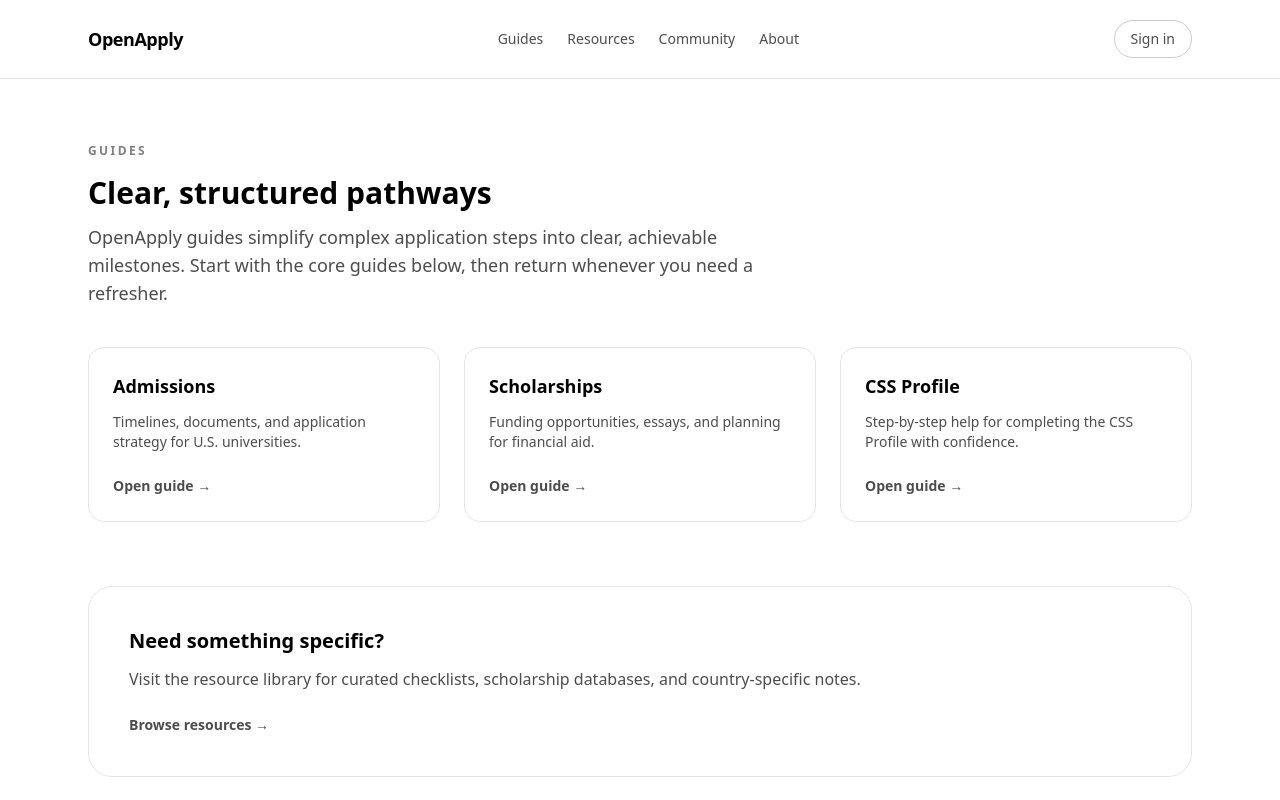
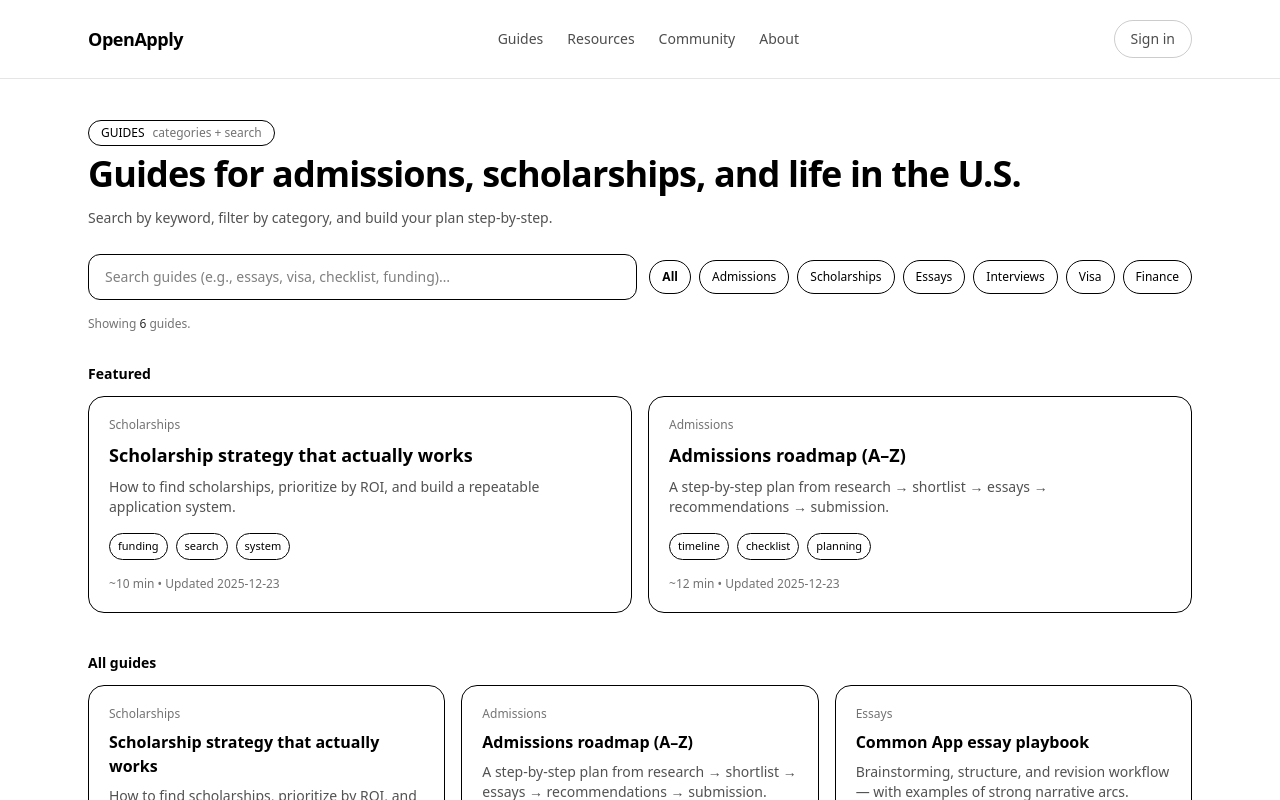
Before and after one commit to LuanDeri1/openapply, a Next.js app: page /guides in a window 1280 px wide. Shown: the top 800 px of the page. Built offline with nearby package versions, Linux system fonts and the light colour scheme.

Commit message:
Build Guides page with search + categories

```diff
--- a/app/guides/page.tsx
+++ b/app/guides/page.tsx
@@ -1,70 +1,231 @@
-import Link from "next/link";
+"use client";
 
-type GuideCardProps = {
+import { useMemo, useState } from "react";
+
+type Guide = {
+  id: string;
   title: string;
-  description: string;
-  href: string;
+  summary: string;
+  category: "Admissions" | "Scholarships" | "Visa" | "Essays" | "Interviews" | "Finance";
+  tags: string[];
+  minutes: number;
+  updated: string; // YYYY-MM-DD
+  featured?: boolean;
 };
 
-const GuideCard = ({ title, description, href }: GuideCardProps) => (
-  <Link
-    href={href}
-    className="rounded-2xl border border-black/10 p-6 transition hover:border-black"
-  >
-    <h3 className="text-lg font-semibold">{title}</h3>
-    <p className="mt-3 text-sm text-black/70">{description}</p>
-    <span className="mt-6 inline-flex text-sm font-semibold text-black/70 hover:text-black">
-      Open guide →
-    </span>
-  </Link>
-);
+const GUIDES: Guide[] = [
+  {
+    id: "admissions-roadmap",
+    title: "Admissions roadmap (A–Z)",
+    summary:
+      "A step-by-step plan from research → shortlist → essays → recommendations → submission.",
+    category: "Admissions",
+    tags: ["timeline", "checklist", "planning"],
+    minutes: 12,
+    updated: "2025-12-23",
+    featured: true,
+  },
+  {
+    id: "scholarship-strategy",
+    title: "Scholarship strategy that actually works",
+    summary:
+      "How to find scholarships, prioritize by ROI, and build a repeatable application system.",
+    category: "Scholarships",
+    tags: ["funding", "search", "system"],
+    minutes: 10,
+    updated: "2025-12-23",
+    featured: true,
+  },
+  {
+    id: "common-app-essays",
+    title: "Common App essay playbook",
+    summary:
+      "Brainstorming, structure, and revision workflow — with examples of strong narrative arcs.",
+    category: "Essays",
+    tags: ["writing", "story", "revision"],
+    minutes: 15,
+    updated: "2025-12-22",
+  },
+  {
+    id: "interview-prep",
+    title: "Interview prep (with scripts)",
+    summary:
+      "How to answer “Tell me about yourself”, “Why this school”, and tough follow-ups calmly.",
+    category: "Interviews",
+    tags: ["practice", "scripts", "confidence"],
+    minutes: 9,
+    updated: "2025-12-21",
+  },
+  {
+    id: "visa-arrival",
+    title: "Visa + arrival checklist",
+    summary:
+      "Docs to prepare, common pitfalls, and first-week setup (SIM, bank, ID, campus basics).",
+    category: "Visa",
+    tags: ["F-1", "arrival", "documents"],
+    minutes: 8,
+    updated: "2025-12-20",
+  },
+  {
+    id: "budgeting-in-us",
+    title: "Budgeting in the U.S. as an international student",
+    summary:
+      "Realistic monthly budgets, rent strategies, and how to avoid money stress during school.",
+    category: "Finance",
+    tags: ["budget", "rent", "planning"],
+    minutes: 11,
+    updated: "2025-12-19",
+  },
+];
+
+function classNames(...xs: Array<string | false | null | undefined>) {
+  return xs.filter(Boolean).join(" ");
+}
 
 export default function GuidesPage() {
+  const [query, setQuery] = useState("");
+  const [category, setCategory] = useState<string>("All");
+
+  const categories = useMemo(() => {
+    const set = new Set(GUIDES.map((g) => g.category));
+    return ["All", ...Array.from(set)];
+  }, []);
+
+  const filtered = useMemo(() => {
+    const q = query.trim().toLowerCase();
+    return GUIDES.filter((g) => {
+      const matchesCategory = category === "All" ? true : g.category === category;
+      const haystack = `${g.title} ${g.summary} ${g.tags.join(" ")}`.toLowerCase();
+      const matchesQuery = q.length === 0 ? true : haystack.includes(q);
+      return matchesCategory && matchesQuery;
+    }).sort((a, b) => (a.updated < b.updated ? 1 : -1));
+  }, [query, category]);
+
+  const featured = filtered.filter((g) => g.featured);
+
   return (
-    <div className="mx-auto w-full max-w-6xl px-6 py-16">
-      <div className="max-w-2xl">
-        <p className="text-xs font-semibold uppercase tracking-[0.2em] text-black/50">
-          Guides
+    <main className="mx-auto w-full max-w-6xl px-4 pb-16 pt-10 md:px-6">
+      <header className="mb-8">
+        <div className="mb-2 inline-flex items-center gap-2 rounded-full border px-3 py-1 text-xs">
+          <span className="font-medium">GUIDES</span>
+          <span className="text-neutral-500">categories + search</span>
+        </div>
+
+        <h1 className="text-3xl font-semibold tracking-tight md:text-4xl">
+          Guides for admissions, scholarships, and life in the U.S.
+        </h1>
+        <p className="mt-3 max-w-2xl text-sm leading-6 text-neutral-600">
+          Search by keyword, filter by category, and build your plan step-by-step.
         </p>
-        <h1 className="mt-4 text-3xl font-semibold">Clear, structured pathways</h1>
-        <p className="mt-3 text-lg text-black/70">
-          OpenApply guides simplify complex application steps into clear, achievable
-          milestones. Start with the core guides below, then return whenever you need a
-          refresher.
-        </p>
-      </div>
 
-      <div className="mt-10 grid gap-6 md:grid-cols-3">
-        <GuideCard
-          title="Admissions"
-          description="Timelines, documents, and application strategy for U.S. universities."
-          href="/guides/admissions"
-        />
-        <GuideCard
-          title="Scholarships"
-          description="Funding opportunities, essays, and planning for financial aid."
-          href="/guides/scholarships"
-        />
-        <GuideCard
-          title="CSS Profile"
-          description="Step-by-step help for completing the CSS Profile with confidence."
-          href="/guides/css-profile"
-        />
-      </div>
+        {/* Search + filters */}
+        <div className="mt-6 flex flex-col gap-3 md:flex-row md:items-center">
+          <div className="w-full md:flex-1">
+            <label className="sr-only" htmlFor="search">
+              Search guides
+            </label>
+            <input
+              id="search"
+              value={query}
+              onChange={(e) => setQuery(e.target.value)}
+              placeholder="Search guides (e.g., essays, visa, checklist, funding)…"
+              className="w-full rounded-xl border px-4 py-3 text-sm outline-none focus:ring"
+            />
+          </div>
 
-      <section className="mt-16 rounded-3xl border border-black/10 p-10">
-        <h2 className="text-xl font-semibold">Need something specific?</h2>
-        <p className="mt-3 text-black/70">
-          Visit the resource library for curated checklists, scholarship databases,
-          and country-specific notes.
-        </p>
-        <Link
-          href="/resources"
-          className="mt-6 inline-flex text-sm font-semibold text-black/70 hover:text-black"
-        >
-          Browse resources →
-        </Link>
+          <div className="flex flex-wrap gap-2">
+            {categories.map((c) => (
+              <button
+                key={c}
+                onClick={() => setCategory(c)}
+                className={classNames(
+                  "rounded-full border px-3 py-2 text-xs",
+                  c === category && "font-semibold"
+                )}
+              >
+                {c}
+              </button>
+            ))}
+          </div>
+        </div>
+
+        <div className="mt-4 text-xs text-neutral-500">
+          Showing <span className="font-medium text-neutral-800">{filtered.length}</span> guide
+          {filtered.length === 1 ? "" : "s"}
+          {category !== "All" ? (
+            <>
+              {" "}
+              in <span className="font-medium text-neutral-800">{category}</span>
+            </>
+          ) : null}
+          {query.trim() ? (
+            <>
+              {" "}
+              matching <span className="font-medium text-neutral-800">“{query.trim()}”</span>
+            </>
+          ) : null}
+          .
+        </div>
+      </header>
+
+      {/* Featured */}
+      {featured.length > 0 ? (
+        <section className="mb-10">
+          <h2 className="mb-3 text-sm font-semibold">Featured</h2>
+          <div className="grid gap-4 md:grid-cols-2">
+            {featured.map((g) => (
+              <article key={g.id} className="rounded-2xl border p-5">
+                <div className="mb-2 text-xs text-neutral-500">{g.category}</div>
+                <h3 className="text-lg font-semibold">{g.title}</h3>
+                <p className="mt-2 text-sm text-neutral-600">{g.summary}</p>
+                <div className="mt-4 flex flex-wrap gap-2">
+                  {g.tags.map((t) => (
+                    <span key={t} className="rounded-full border px-2 py-1 text-[11px]">
+                      {t}
+                    </span>
+                  ))}
+                </div>
+                <div className="mt-4 text-xs text-neutral-500">
+                  ~{g.minutes} min • Updated {g.updated}
+                </div>
+              </article>
+            ))}
+          </div>
+        </section>
+      ) : null}
+
+      {/* All results */}
+      <section>
+        <h2 className="mb-3 text-sm font-semibold">All guides</h2>
+
+        {filtered.length === 0 ? (
+          <div className="rounded-2xl border p-6 text-sm text-neutral-600">
+            No results. Try a different keyword or switch categories.
+          </div>
+        ) : (
+          <div className="grid gap-4 md:grid-cols-2 lg:grid-cols-3">
+            {filtered.map((g) => (
+              <article key={g.id} className="rounded-2xl border p-5">
+                <div className="mb-2 text-xs text-neutral-500">{g.category}</div>
+                <h3 className="text-base font-semibold">{g.title}</h3>
+                <p className="mt-2 text-sm text-neutral-600">{g.summary}</p>
+
+                <div className="mt-4 flex flex-wrap gap-2">
+                  {g.tags.map((t) => (
+                    <span key={t} className="rounded-full border px-2 py-1 text-[11px]">
+                      {t}
+                    </span>
+                  ))}
+                </div>
+
+                <div className="mt-4 text-xs text-neutral-500">
+                  ~{g.minutes} min • Updated {g.updated}
+                </div>
+              </article>
+            ))}
+          </div>
+        )}
       </section>
-    </div>
+    </main>
   );
 }
```
